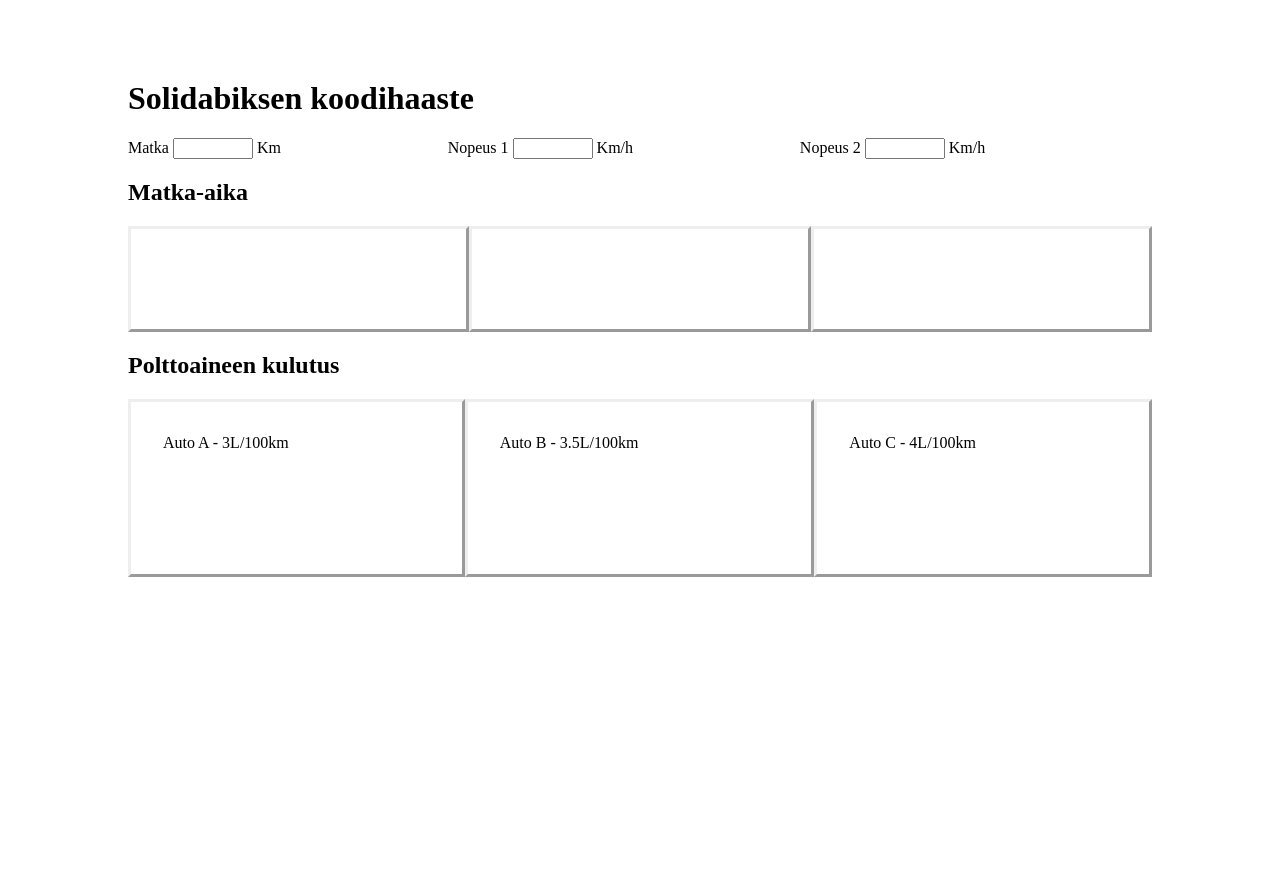
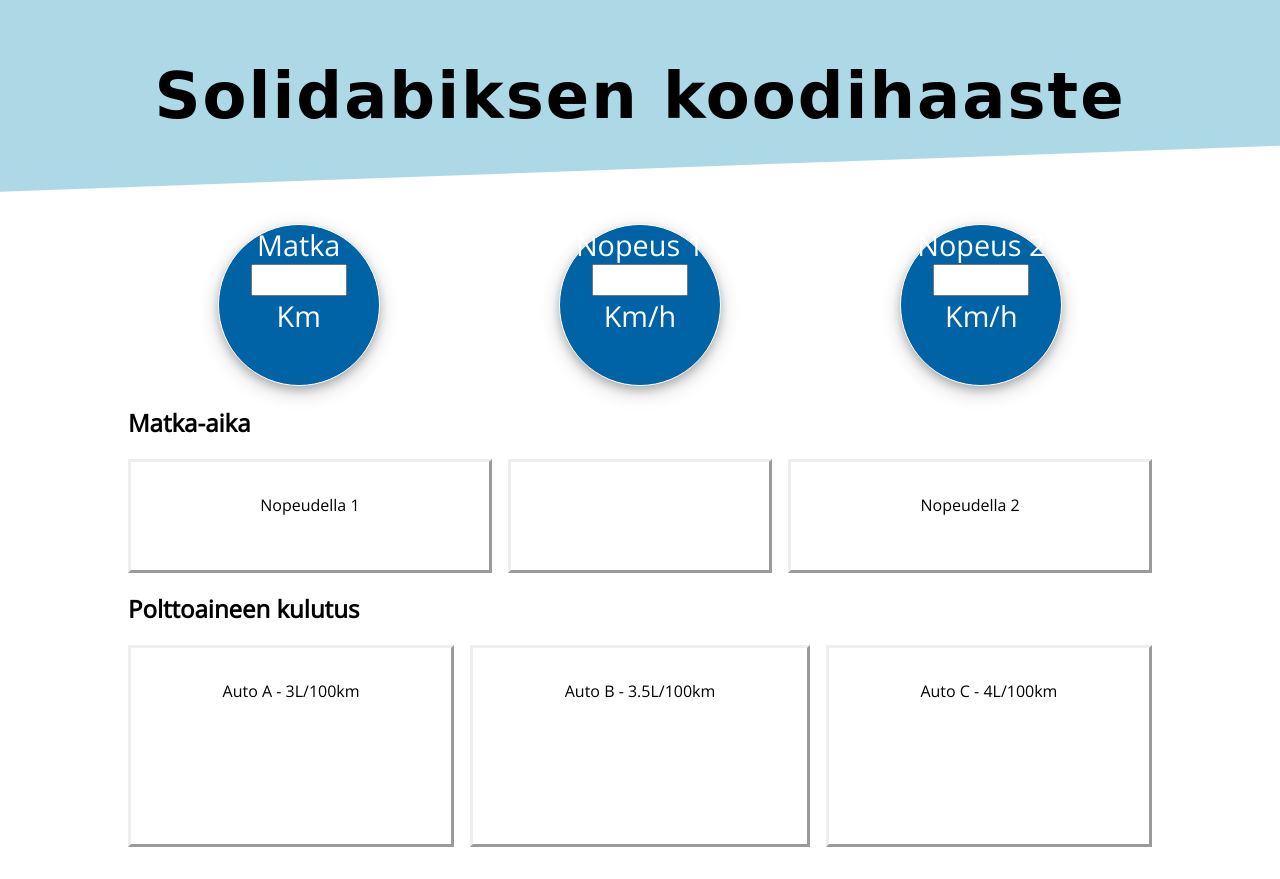
Before and after one commit to tarzzi/Solidabiksen-koodihaaste, a plain HTML site: page index.html in a window 1280 px wide. Before the commit the page ends 800 px from the top, so only its background shows below. Drawn offline with nearby package versions, Linux system fonts and the light colour scheme; a web font is replaced by a local one.

Commit message:
Fixed issues 1,2,3, started visuals

```diff
--- a/index.html
+++ b/index.html
@@ -15,46 +15,81 @@ https://urrio.fi
 
 <html lang="fi">
 <head>
+    <link rel="preconnect" href="https://fonts.gstatic.com">
+    <link href="https://fonts.googleapis.com/css2?family=Oleo+Script+Swash+Caps&family=Open+Sans&display=swap" rel="stylesheet">
     <style>
+        body{
+            font-family: 'Open Sans', sans-serif;
+        }
         input {
-        width: 5rem;
+            width: 6rem;
+            height: 2rem;
+            display: block;
+            margin: 0 auto;
+            font-size: 1.5rem;
+        }
+        .typebox{
+            background-color: rgb(0,99,166);
+            color: white;
+            border: 1px solid white;
+            border-radius: 100%;
+            box-shadow: 0 4px 8px 0 rgba(0, 0, 0, 0.2), 0 6px 20px 0 rgba(0, 0, 0, 0.19);
+            height: 20vh;
+            width: 20vh;
+            margin: auto;
         }
         .infobox{
             border: outset;
             padding: 2rem;
+            text-align: center;
+        }
+        #header{
+            font-family: 'Oleo Script Swash Caps', cursive;
+            font-size: 2rem;
+            letter-spacing: 2px;
+            padding: 1rem 0;
+            background-color: lightblue;
+            clip-path: polygon(0 0, 100% 0%, 100% 76%, 0 100%);
+            text-align: center;
+        }
+        #container{
+            width: 80%;
+            margin: 0 auto;
+            padding: 2rem 0;
         }
 </style>
 </head>
-<body style="width: 80%; margin: 5rem auto;">
-    <h1>Solidabiksen koodihaaste</h1>
-    <div style="display: grid; grid-template-columns: auto auto auto;">
-        <div>
+<body style="margin: 0">
+    <div id="header"><h1>Solidabiksen koodihaaste</h1></div>
+    <div id="container">
+        <div style="display: grid; grid-template-columns: auto auto auto; text-align: center; font-size: 1.8rem;">
+            <div class="typebox">
                 <label>Matka
                     <input type="number" id="matka"> Km
                 </label>
             </div>
-        <div>
+            <div class="typebox">
                 <label>Nopeus 1
-                <input type="text" id="nopeus1"> Km/h
+                    <input type="number" id="nopeus1"> Km/h
                 </label>
             </div>
-        <div>
+            <div class="typebox">
                 <label>Nopeus 2
-                <input type="text" id="nopeus2"> Km/h
+                    <input type="number" id="nopeus2"> Km/h
                 </label>
             </div>
         </div>
         <div>
             <h2>Matka-aika</h2>
-        <div style="display: grid; grid-template-columns: auto auto auto;">
-            <div class="infobox"><span id="aika1" style="font-weight: bold;"></span></div>
-            <div class="infobox"><span id="aika2" style="font-weight: bold;"></span></div>
+            <div style="display: grid; grid-template-columns: auto auto auto; column-gap: 1rem;">
+                <div class="infobox">Nopeudella 1 <br><span id="aika1" style="font-weight: bold;"></span></div>
                 <div class="infobox"><span id="infoAika" style="font-weight: bold;"></span><br><br></div>
+                <div class="infobox">Nopeudella 2<br><br> <span id="aika2" style="font-weight: bold;"></span></div>
             </div>
         </div>
         <div>
             <h2>Polttoaineen kulutus</h2>
-        <div style="display: grid; grid-template-columns: auto auto auto;">
+            <div style="display: grid; grid-template-columns: auto auto auto; column-gap: 1rem;">
                 <div class="infobox">
                     Auto A - 3L/100km<br><br>
                     <span id="kulutusA1"></span><br><br>
@@ -75,6 +110,7 @@ https://urrio.fi
                 </div>
             </div>
         </div>
+    </div>
     <script src="jquery-3.6.0.min.js" type="text/javascript"></script>
     <script type="text/javascript">
         $(document).ready(function () {
@@ -90,7 +126,6 @@ https://urrio.fi
             nopeus1 = Number(nopeus1);
             let nopeus2 = $("#nopeus2").val();
             nopeus2 = Number(nopeus2);
-            // TODO nopeus ei päivitä yli matkan pituuden?
 
             // calculate elapsed time
             matka_aika1 = matka / nopeus1;
@@ -101,40 +136,28 @@ https://urrio.fi
             let yksiMin = ajat1[1];
             let kaksiH = ajat2[0];
             let kaksiMin = ajat2[1];
-            yksiMin = yksiMin.toFixed(0);
-            kaksiMin = kaksiMin.toFixed(0);
+            yksiMin = Number(yksiMin.toFixed(0));
+            kaksiMin = Number(kaksiMin.toFixed(0));
 
             // display time
-            //if(Number(ajat1[0])){ $("#aika1").html(nopeus1 + "km/h " + ajat1[0] + "h " + ajat1[1] + "min");}
-            //if(Number(ajat2[0])){ $("#aika2").html(nopeus2 + "km/h " + ajat2[0] + "h " + ajat2[1] + "min");}
-            $("#aika1").html(nopeus1 + "km/h " + yksiH + "h " + yksiMin + "min");
-            $("#aika2").html(nopeus2 + "km/h " + kaksiH + "h " + kaksiMin + "min");
+            if(Number(nopeus1)){ $("#aika1").text(nopeus1 + "km/h " + yksiH + "h " + yksiMin + "min");}
+            else if(nopeus2 == 0){ $("#aika2").text(nopeus2 + "km/h pysyt paikallasi");}
+            if(Number(nopeus2)){ $("#aika2").text(nopeus2 + "km/h " + kaksiH + "h " + kaksiMin + "min");}
+            else if(nopeus2 == 0){ $("#aika2").text(nopeus2 + "km/h pysyt paikallasi");}
 
-
-                /* Mahdolliset tapaukset =
-                1. aika     2. aika     odote       ratkaisu
-                1h 10min  > 1h 5min     5min        normaali
-                1h 10min  < 1h 15min    5min        normaali
-                0h 10min  <  1h 20min   1h 10min    normaali
-                0h 10min  <  1h 5min    55min       siirrä 1h minuutteihin  tapaus Ah < BH && Amin > Bmin &&
-
-
-                Ei näytä silti oikein aikoja TODO KOSKA LAUSEET FAILAA
-                */
             if(yksiH < kaksiH && yksiMin > kaksiMin){
                 difmin = 60 - yksiMin + kaksiMin;
-                difh = kaksiH - 1;
+                difh = kaksiH - yksiH - 1;
             }
             else if(yksiH > kaksiH && yksiMin < kaksiMin){
                 difmin = 60 - yksiMin + kaksiMin;
-                difh = yksiH - 1;
+                difh = yksiH - kaksiH - 1;
             }
             else{
                 difh = yksiH - kaksiH;
                 difmin = yksiMin - kaksiMin;
 
             }
-
             difh = Math.abs(difh);
             difmin = Math.abs(difmin);
             if(Number(difmin)){ $("#infoAika").html("Matka nopeutui " + difh +  " h " + difmin + " minuuttia");}
```
Lines whose indentation alone changed are shown as unchanged.
